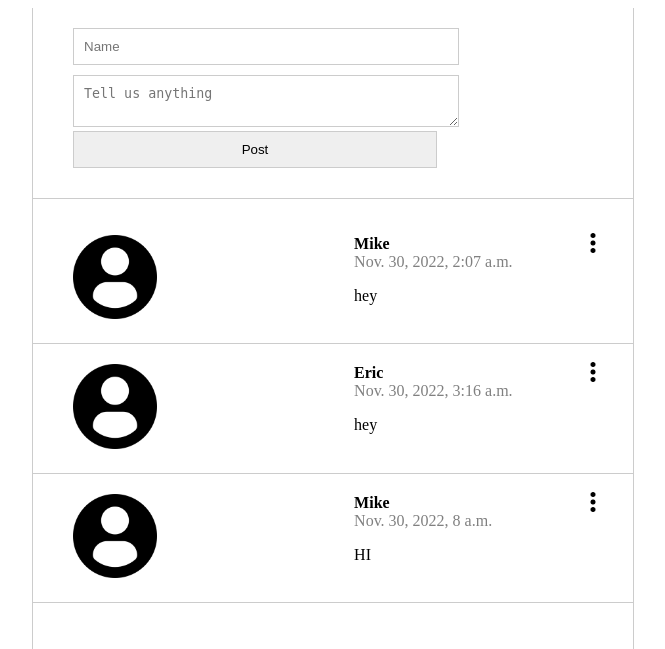
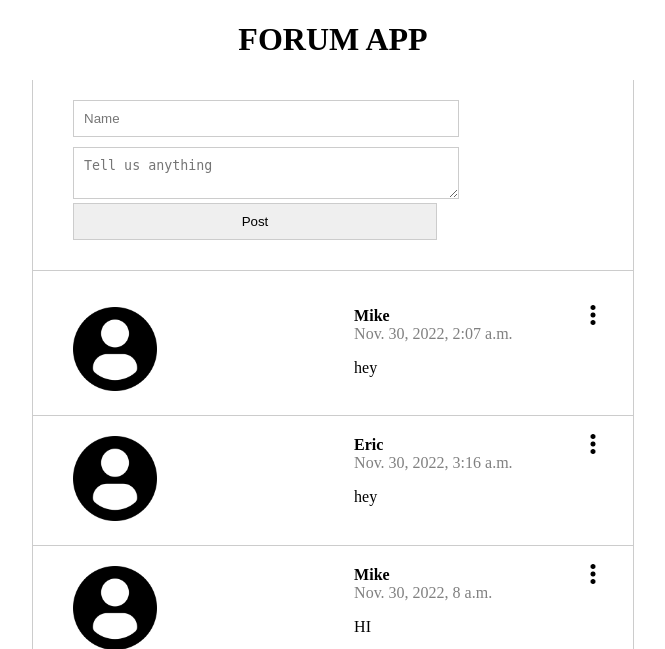
Before and after one commit to SaniulHaqueMallik/Django_Forum, a Django app: page / in a window 1280 px wide. Shown: the top 649 px of the page, without its empty margins (307-972 px from the left). Run offline with Django 4.2, Linux system fonts and the light colour scheme; data comes from the database, SQL or seed files in the repository; both versions use the stored data as it was after the commit.

Commit message:
title heading added

```diff
--- a/templates/base.html
+++ b/templates/base.html
@@ -10,6 +10,7 @@
     <link href="{% static 'css/style.css' %}" rel="stylesheet"/>
 </head>
 <body>
+    <h1 style="text-align: center;">FORUM APP</h1>
     {% block content %} {{ content }} {% endblock %}
 </body>
 </html>
```
Also changed, not shown: db.sqlite3, static/css/style.css (line endings or trailing spaces).
